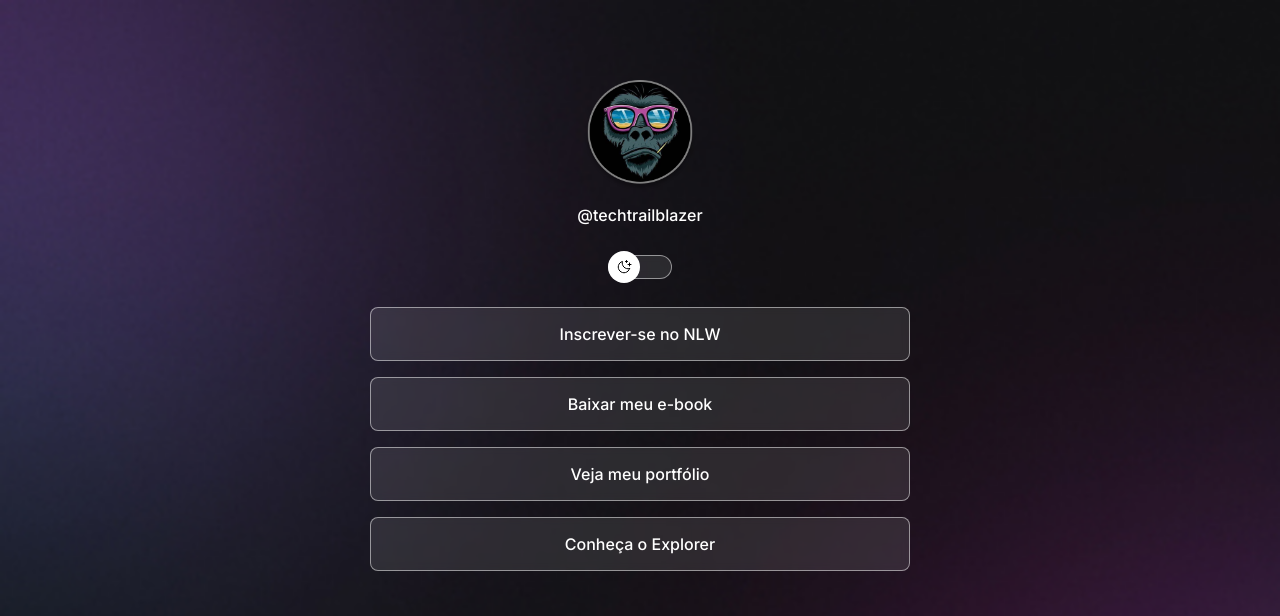
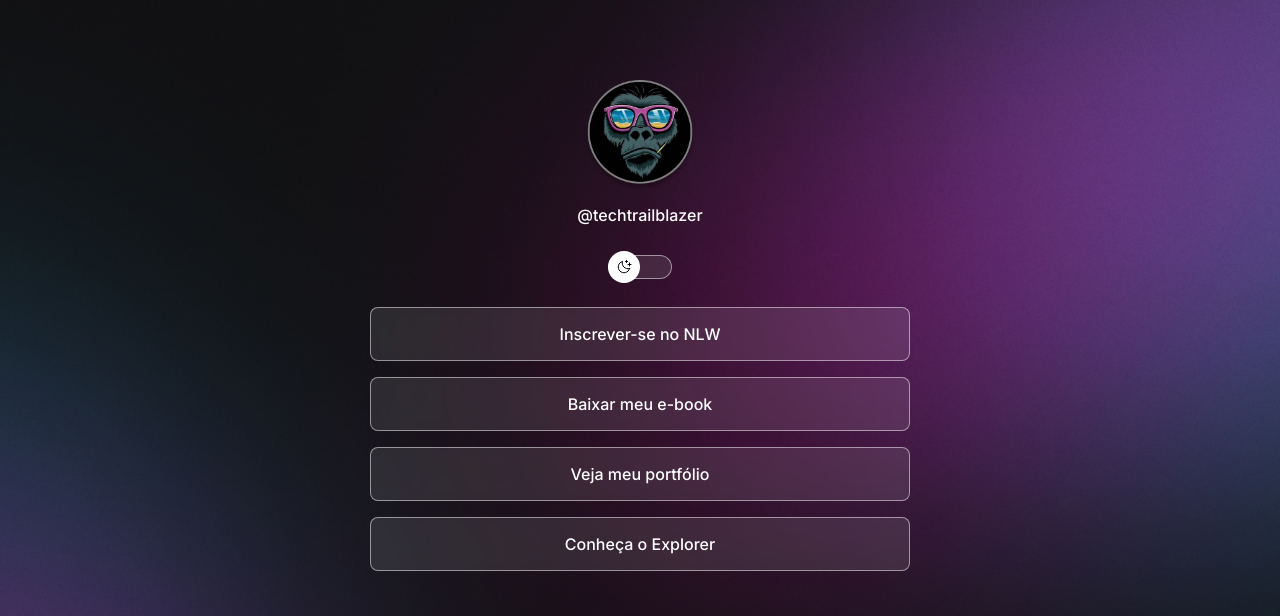
Before and after one commit to petermgo/projetorocketsteataprendizado, a plain HTML site: page index.html in a window 1280 px wide. Shown: the top 616 px of the page. Drawn offline with nearby package versions, Linux system fonts and the light colour scheme.

Commit message:
change background based on media queries

```diff
--- a/style.css
+++ b/style.css
@@ -26,6 +26,7 @@
 
 body {
   background: var(--bg-url) no-repeat top center/cover;
+  height: 100vh;
 }
 
 body * {
@@ -159,3 +160,14 @@ footer {
   text-align: center;
   font-size: 14px;
 }
+
+/* media queries */
+@media (min-width: 700px) {
+  :root {
+    --bg-url: url(./ASSETS/bg-desktop.jpg);
+  }
+
+  .light {
+    --bg-url: url(./ASSETS/bg-desktop-light.jpg);
+  }
+}
```
